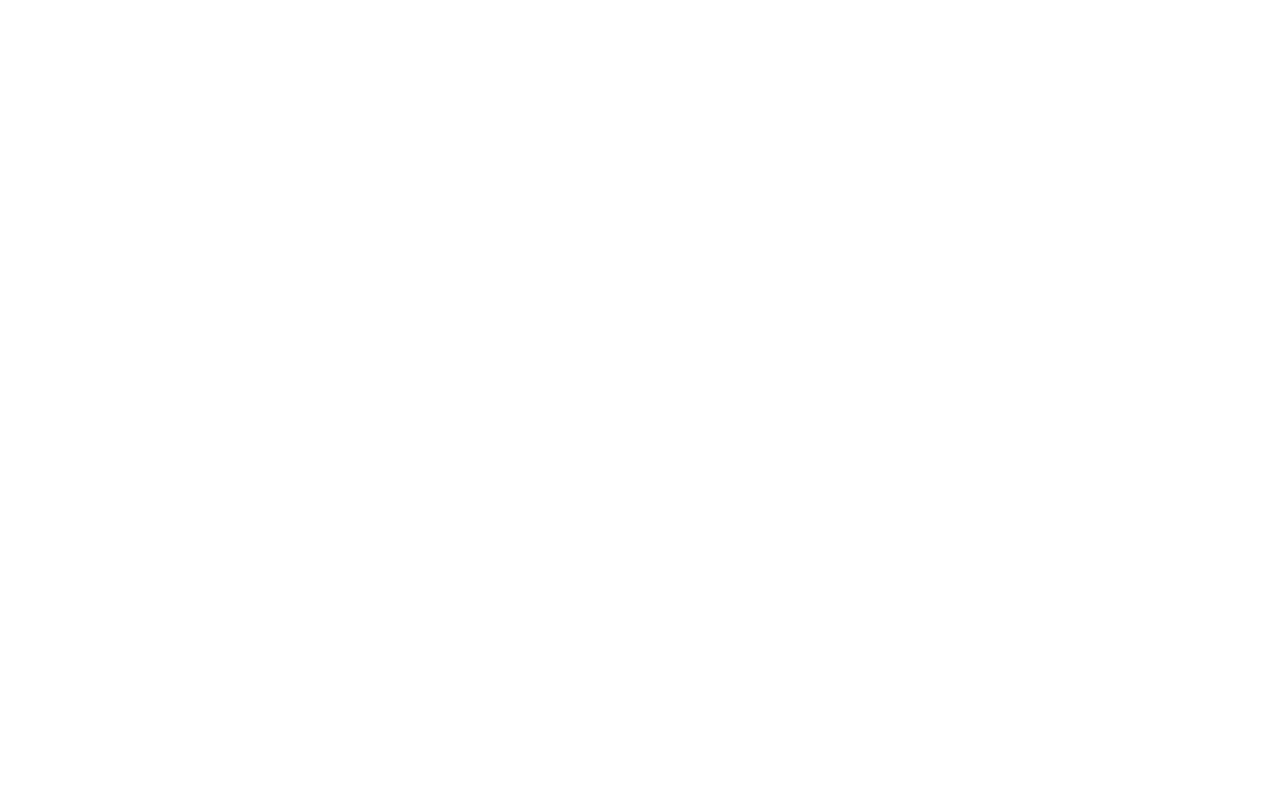
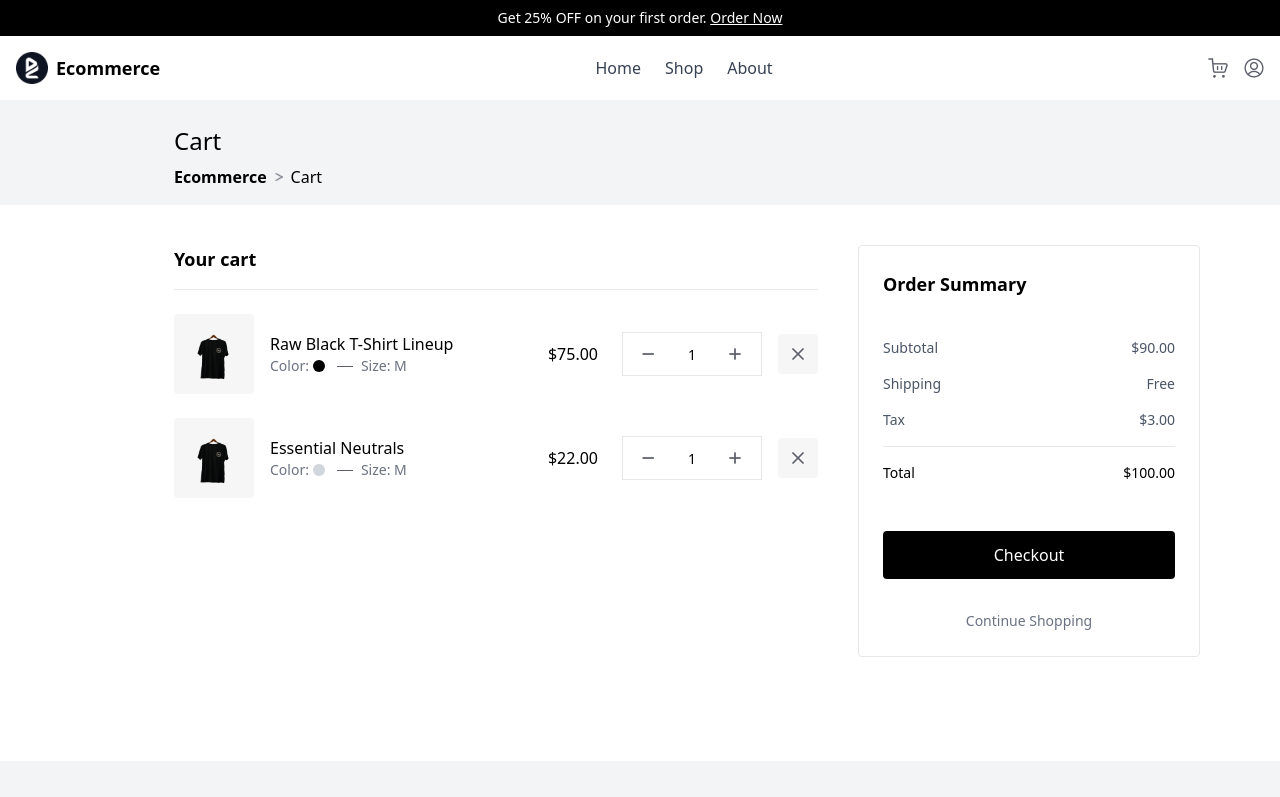
Before and after one commit to vanleybasso/aws_react_dez24_d03, a React (Vite) app: page /cart in a window 1280 px wide. Before the commit this address had no page. Shown: the top 797 px of the page. Built offline with nearby package versions, Linux system fonts and the light colour scheme; the HTML template or start-up script is replaced by a standard one.

Commit message:
feat: add cart page creation functionality

```diff
--- a/src/App.tsx
+++ b/src/App.tsx
@@ -1,10 +1,10 @@
-
 import { BrowserRouter as Router, Route, Routes } from "react-router-dom";
 import Home from "./pages/Home";
 import Listing from "./pages/Listing";
 import Product from "./pages/Product";
+import Cart from "./pages/Cart";
 
-function App() {
+const App: React.FC = () => {
   return (
     <Router>
       <main>
@@ -12,6 +12,7 @@
           <Route path="/" element={<Home />} />
           <Route path="/listing" element={<Listing />} />
           <Route path="/product" element={<Product />} />
+          <Route path="/cart" element={<Cart />} />
         </Routes>
       </main>
     </Router>
--- /dev/null
+++ b/src/pages/Cart.tsx
@@ -0,0 +1,170 @@
+import React from 'react';
+import Header from '../components/Header';
+import Footer from '../components/Footer';
+
+const Cart: React.FC = () => {
+  return (
+    <div className="min-h-screen flex flex-col">
+      <Header />
+
+
+      <h1
+        className="bg-gray-100 text-left text-2xl pl-4 pt-6 pb-2 mb-0 flex items-center relative sm:pl-[174px]"
+        style={{ lineHeight: 'normal' }}
+      >
+        <span className="inline-block">Cart</span>
+      </h1>
+
+
+      <section
+        className="flex items-center p-4 pl-4 bg-gray-100 pt-0 pb-4 sm:pl-[174px]"
+      >
+        <div className="flex items-center">
+          <span className="mr-2 font-bold">Ecommerce</span>
+          <img src="/src/assets/arrow.png" alt=">" className="w-2 h-2 mr-2" />
+          <span>Cart</span>
+        </div>
+      </section>
+
+
+      <main className="flex flex-col lg:flex-row pl-4 sm:pl-[174px] pr-4 py-10 bg-white sm:pr-20 flex-grow"> {/* flex-grow para o conteúdo ocupar o espaço disponível */}
+
+        <div className="w-full lg:w-2/3 pr-10 mb-6 lg:mb-0">
+          <h2 className="text-lg font-semibold mb-4">Your cart</h2>
+
+
+          <div className="w-full h-px bg-[#E9E9EB] mb-6" />
+
+          <div className="space-y-6">
+
+            <div className="flex items-center">
+
+              <div className="w-20 h-20 flex items-center justify-center bg-[#F6F6F6] rounded mr-4 hidden lg:flex">
+                <img
+                  src="/src/assets/product.png"
+                  alt="Raw Black T-Shirt Lineup"
+                  className="w-16 h-16 object-contain"
+                />
+              </div>
+              <div className="flex-1">
+                <h3 className="font-medium">Raw Black T-Shirt Lineup</h3>
+                <p className="text-sm text-gray-500 flex items-center">
+                  Color: <span className="inline-block w-3 h-3 bg-black rounded-full mx-1"></span>
+                  <div className="w-4 h-px bg-[#5C5F6A] inline-block mx-2"></div>
+                  Size: M
+                </p>
+              </div>
+              <div className="flex items-center">
+                <span className="font-medium mr-6">$75.00</span>
+
+                <div className="w-[140px] h-[44px] border border-[#E6E7E8] flex items-center justify-between px-4">
+                  <img
+                    src="/src/assets/Minus.png"
+                    alt="Minus"
+                    className="w-5 h-5 cursor-pointer"
+                  />
+                  <span className="text-[14px]">1</span>
+                  <img
+                    src="/src/assets/Add.png"
+                    alt="Plus"
+                    className="w-5 h-5 cursor-pointer"
+                  />
+                </div>
+
+                <div className="w-[40px] h-[40px] bg-[#F6F6F6] flex items-center justify-center ml-4 rounded-[4px] cursor-pointer">
+                  <img
+                    src="/src/assets/close.png"
+                    alt="Close"
+                    className="w-5 h-5"
+                  />
+                </div>
+              </div>
+            </div>
+
+
+            <div className="flex items-center">
+
+              <div className="w-20 h-20 flex items-center justify-center bg-[#F6F6F6] rounded mr-4 hidden lg:flex">
+                <img
+                  src="/src/assets/product.png"
+                  alt="Essential Neutrals"
+                  className="w-16 h-16 object-contain"
+                />
+              </div>
+              <div className="flex-1">
+                <h3 className="font-medium">Essential Neutrals</h3>
+                <p className="text-sm text-gray-500 flex items-center">
+                  Color: <span className="inline-block w-3 h-3 bg-gray-300 rounded-full mx-1"></span>
+                  <div className="w-4 h-px bg-[#5C5F6A] inline-block mx-2"></div>
+                  Size: M
+                </p>
+              </div>
+              <div className="flex items-center">
+                <span className="font-medium mr-6">$22.00</span>
+
+                <div className="w-[140px] h-[44px] border border-[#E6E7E8] flex items-center justify-between px-4">
+                  <img
+                    src="/src/assets/Minus.png"
+                    alt="Minus"
+                    className="w-5 h-5 cursor-pointer"
+                  />
+                  <span className="text-[14px]">1</span>
+                  <img
+                    src="/src/assets/Add.png"
+                    alt="Plus"
+                    className="w-5 h-5 cursor-pointer"
+                  />
+                </div>
+
+                <div className="w-[40px] h-[40px] bg-[#F6F6F6] flex items-center justify-center ml-4 rounded-[4px] cursor-pointer">
+                  <img
+                    src="/src/assets/close.png"
+                    alt="Close"
+                    className="w-5 h-5"
+                  />
+                </div>
+              </div>
+            </div>
+          </div>
+        </div>
+
+
+        <div className="w-full lg:w-1/3 border border-[#E6E7E8] rounded p-6 h-fit">
+          <h2 className="text-lg font-semibold mb-10">Order Summary</h2>
+
+          <div className="space-y-4 text-sm text-gray-600">
+            <div className="flex justify-between">
+              <span>Subtotal</span>
+              <span>$90.00</span>
+            </div>
+            <div className="flex justify-between">
+              <span>Shipping</span>
+              <span>Free</span>
+            </div>
+            <div className="flex justify-between">
+              <span>Tax</span>
+              <span>$3.00</span>
+            </div>
+            <div className="border-t border-t-[#E6E7E8] pt-4 mb-6 flex justify-between font-medium text-black">
+              <span>Total</span>
+              <span>$100.00</span>
+            </div>
+          </div>
+          <button className="w-full bg-black text-white py-3 rounded mt-6 hover:bg-gray-800 transition">
+            Checkout
+          </button>
+          <button className="w-full text-center text-sm text-gray-500 mt-8 hover:underline">
+            Continue Shopping
+          </button>
+        </div>
+      </main>
+
+
+      <div className="mt-16">
+        <Footer />
+      </div>
+    </div>
+  );
+};
+
+export default Cart;
```
Also changed, not shown: src/pages/Listing.tsx (line endings or trailing spaces).
